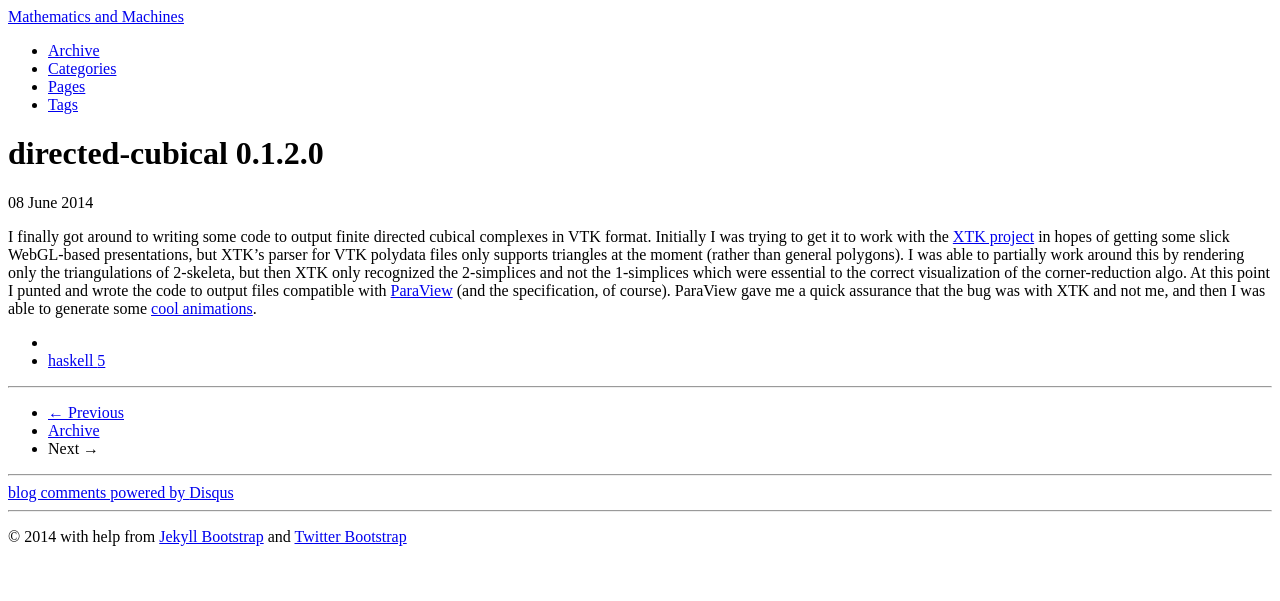
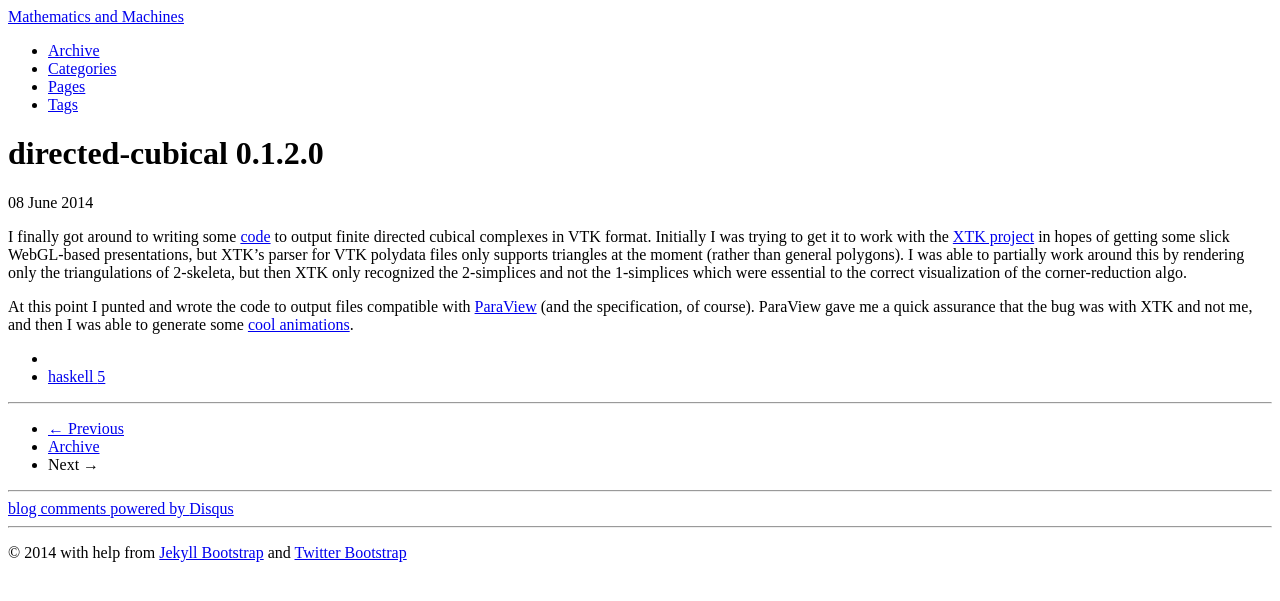
Before and after one commit to mmisamore/mmisamore.github.io, a Jekyll site: the page built from _posts/2014-06-08-directed-cubical.md, in a window 1280 px wide. Shown: the top 601 px of the page. Built offline with Jekyll 4.4.1, drawn with Linux system fonts in a browser that asks for light colours; comment, search, counter and statistics services are not loaded; part of the change alters nothing that is shown.

Commit message:
Add link

```diff
--- a/_posts/2014-06-08-directed-cubical.md
+++ b/_posts/2014-06-08-directed-cubical.md
@@ -4,15 +4,17 @@ title: directed-cubical 0.1.2.0
 tags: [haskell]
 ---
 
-I finally got around to writing some code to output finite directed cubical
-complexes in VTK format. Initially I was trying to get it to work with the [XTK
-project](http://github.com/xtk/X) in hopes of getting some slick WebGL-based
-presentations, but XTK's parser for VTK polydata files only supports triangles
-at the moment (rather than general polygons). I was able to partially work
-around this by rendering only the triangulations of 2-skeleta, but then XTK only
-recognized the 2-simplices and not the 1-simplices which were essential to the
-correct visualization of the corner-reduction algo. At this point I punted and
-wrote the code to output files compatible with
+I finally got around to writing some
+[code](http://hackage.haskell.org/package/directed-cubical) to output finite
+directed cubical complexes in VTK format. Initially I was trying to get it to
+work with the [XTK project](http://github.com/xtk/X) in hopes of getting some
+slick WebGL-based presentations, but XTK's parser for VTK polydata files only
+supports triangles at the moment (rather than general polygons). I was able to
+partially work around this by rendering only the triangulations of 2-skeleta,
+but then XTK only recognized the 2-simplices and not the 1-simplices which were
+essential to the correct visualization of the corner-reduction algo.
+
+At this point I punted and wrote the code to output files compatible with
 [ParaView](http://www.paraview.org) (and the specification, of course). ParaView
 gave me a quick assurance that the bug was with XTK and not me, and then I was
 able to generate some [cool animations](http://www.math.uwo.ca/mmisamor/animations).
```
